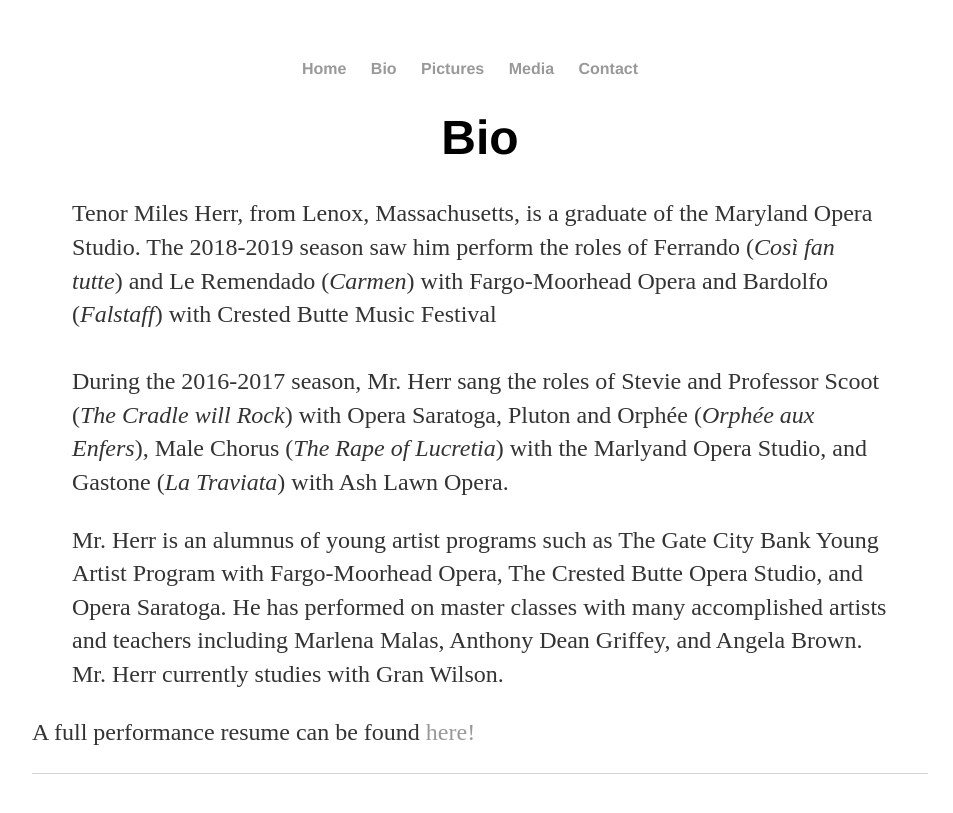
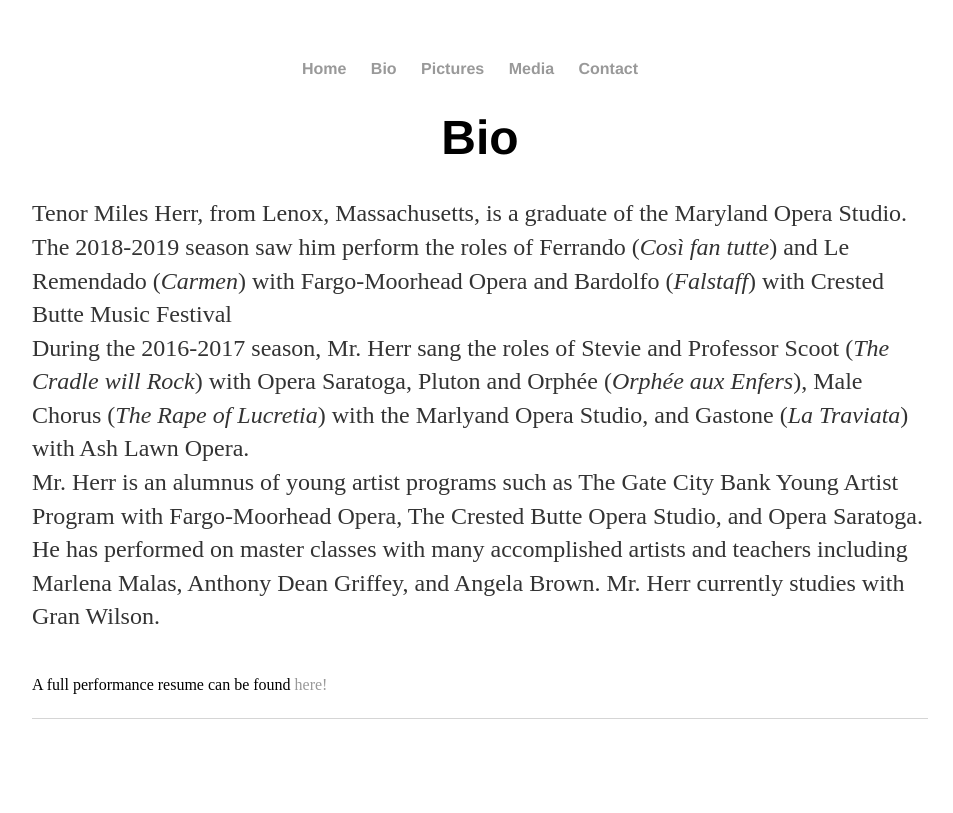
Before and after one commit to leemlb06pmi/leemlb06pmi.github.io, a Jekyll site: the page built from bio/index.html, in a window 1280 px wide. Shown: the top 813 px of the page, without its empty margins (160-1113 px from the left). Built offline with Jekyll 4.4.1, drawn with Linux system fonts in a browser that asks for light colours.

Commit message:
restyle bio

```diff
--- a/bio/index.html
+++ b/bio/index.html
@@ -4,13 +4,16 @@ title: Bio
 ---
 
 <h1>{{ page.title }}</h1>
-<blockquote>
-<p style="text-align:left;">Tenor Miles Herr, from Lenox, Massachusetts, is a graduate of the Maryland Opera Studio.  The 2018-2019 season saw him perform the roles of Ferrando (<em>Così fan tutte</em>) and Le Remendado (<em>Carmen</em>) with Fargo-Moorhead Opera and Bardolfo (<em>Falstaff</em>) with Crested Butte Music Festival
+<p style="text-align:left;">Tenor Miles Herr, from Lenox, Massachusetts, is a graduate of the Maryland Opera Studio.
+The 2018-2019 season saw him perform the roles of Ferrando (<em>Così fan tutte</em>) and Le Remendado (<em>Carmen</em>) with
+Fargo-Moorhead Opera and Bardolfo (<em>Falstaff</em>) with Crested Butte Music Festival
 <br>
+During the 2016-2017 season, Mr. Herr sang the roles of Stevie and Professor Scoot (<em>The Cradle will Rock</em>) with Opera Saratoga,
+Pluton and Orphée (<em>Orphée aux Enfers</em>), Male Chorus (<em>The Rape of Lucretia</em>) with the Marlyand Opera Studio,
+and Gastone (<em>La Traviata</em>) with Ash Lawn Opera.
 <br>
-During the 2016-2017 season, Mr. Herr sang the roles of Stevie and Professor Scoot (<em>The Cradle will Rock</em>) with Opera Saratoga, Pluton and Orphée (<em>Orphée aux Enfers</em>), Male Chorus (<em>The Rape of Lucretia</em>) with the Marlyand Opera Studio, and Gastone (<em>La Traviata</em>) with Ash Lawn Opera.</p>
-</blockquote>
-<blockquote>
-<p style="text-align:left;">Mr. Herr is an alumnus of young artist programs such as The Gate City Bank Young Artist Program with Fargo-Moorhead Opera, The Crested Butte Opera Studio, and Opera Saratoga.  He has performed on master classes with many accomplished artists and teachers including Marlena Malas, Anthony Dean Griffey, and Angela Brown. Mr. Herr currently studies with Gran Wilson.</p>
-</blockquote>
-<p style="text-align:left;"> A full performance resume can be found <a href="/photos/Resume.pdf" download>here!</a></p>
+Mr. Herr is an alumnus of young artist programs such as The Gate City Bank Young Artist Program with Fargo-Moorhead Opera,
+The Crested Butte Opera Studio, and Opera Saratoga.  He has performed on master classes with many accomplished artists and
+teachers including Marlena Malas, Anthony Dean Griffey, and Angela Brown. Mr. Herr currently studies with Gran Wilson.</p>
+<br>
+A full performance resume can be found <a href="/photos/Resume.pdf" download>here!</a></p>
```
